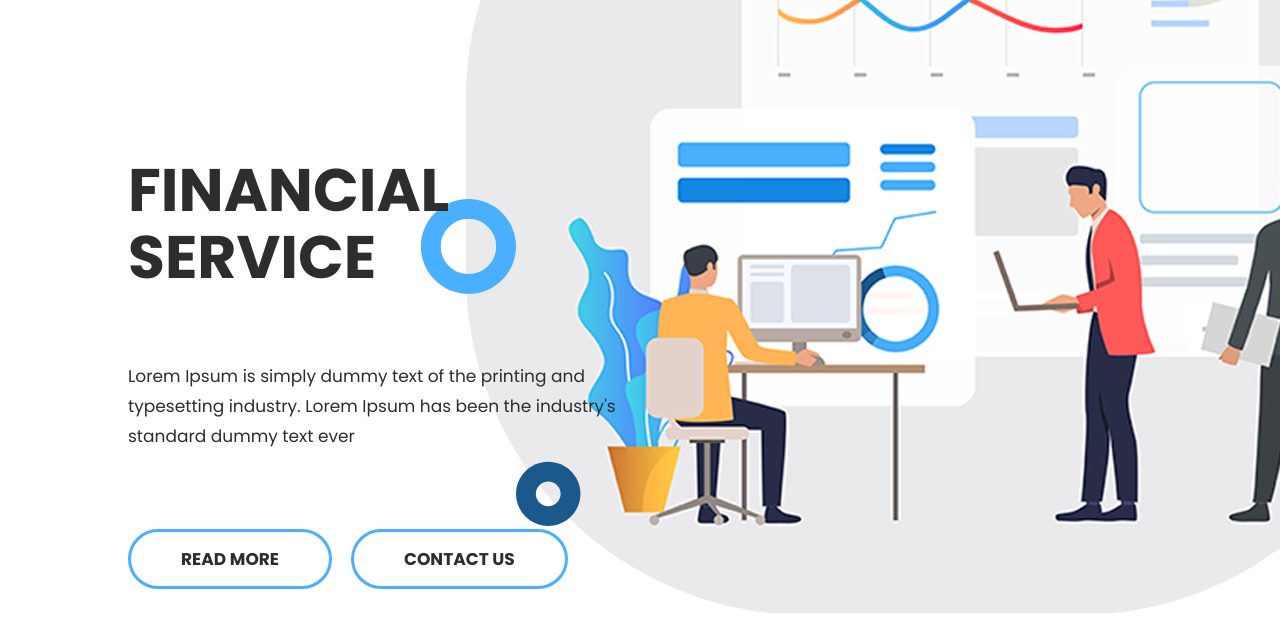
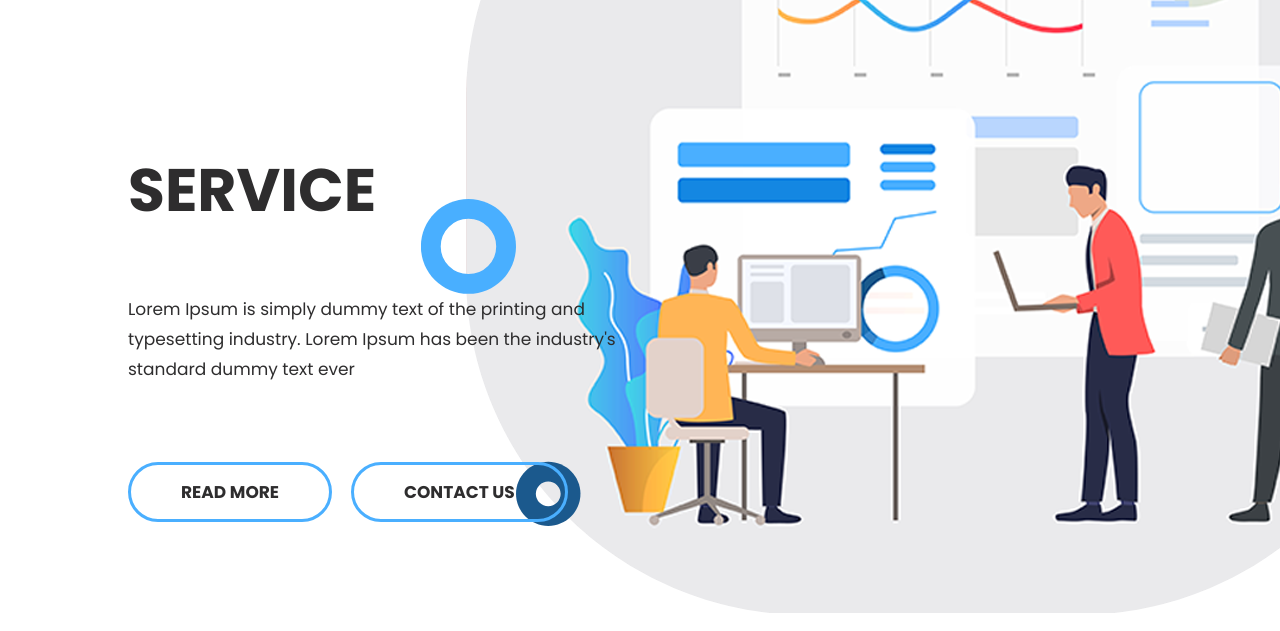
Before and after one commit to DYevheniia/finacial, a plain HTML site: page index.html in a window 1280 px wide. Shown: the part 169-800 px from the top of the page. Drawn offline with Linux system fonts and the light colour scheme.

Commit message:
My changes on the hashtag branch

```diff
--- a/index.html
+++ b/index.html
@@ -9,7 +9,7 @@
     <link rel="preconnect" href="https://fonts.googleapis.com">
     <link rel="preconnect" href="https://fonts.gstatic.com" crossorigin>
     <link href="https://fonts.googleapis.com/css2?family=Poppins:wght@400;600;700&display=swap" rel="stylesheet">
-    <title>Financial official page.</title>
+    <title>official page.</title>
 </head>
 
 
@@ -37,7 +37,7 @@
         <div class="header-content-wrap">
             <div class="wrapper">
                 <div class="header-content">
-                    <h1>financial Service</h1>
+                    <h1>Service</h1>
                     <p>Lorem Ipsum is simply dummy text of the printing and typesetting industry. Lorem Ipsum has been
                         the industry's standard dummy text ever </p>
                     <div class="header-button">
```
